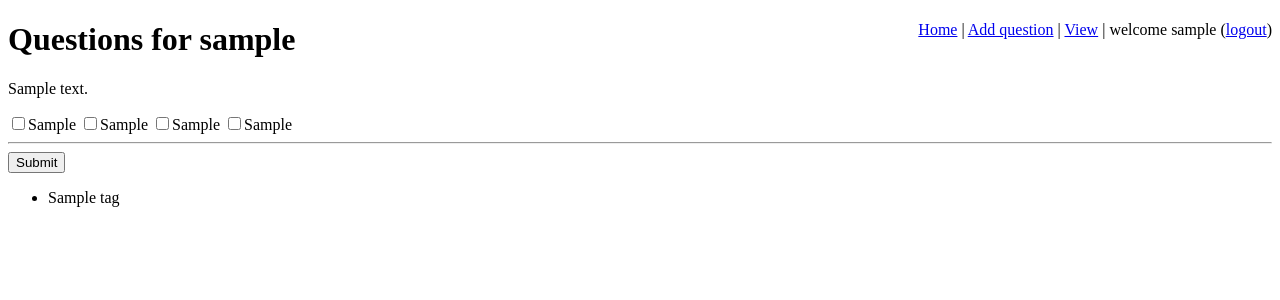
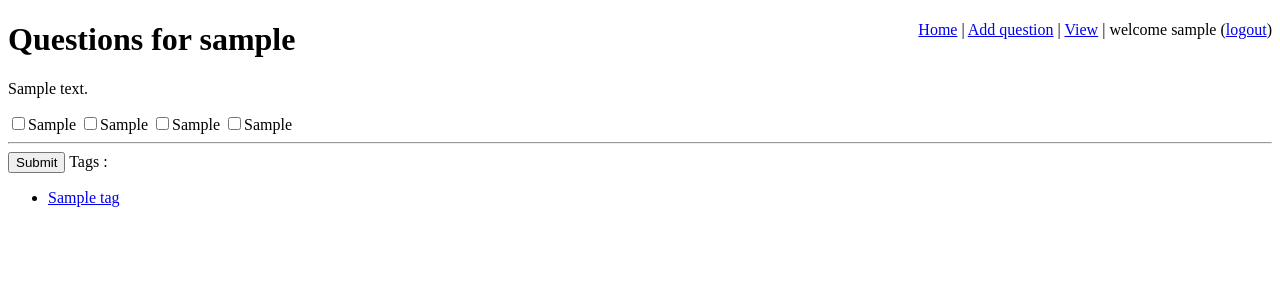
Before and after one commit to tushargosavi/oquiz, a Django app: a page that uses templates/quiz/questions.html in a window 1280 px wide. Shown: the top 300 px of the page. Run offline with Django 3.2, Linux system fonts and the light colour scheme; a user stored in the database is signed in; tables that the repository leaves empty hold one stand-in row (values such as "Sample post"); parts of the project's set-up code (start-up, migrations or seed data) failed here and were passed over.

Commit message:
Add link to tags

```diff
--- a/templates/quiz/questions.html
+++ b/templates/quiz/questions.html
@@ -10,9 +10,10 @@
     <hr>
     <input type="submit" value="Submit" />
     {% if show_tags %}
+    Tags :
     <ul>
       {% for tag in question.tag_set.all %}
-      <li>{{ tag.name }}</li>
+      <li><a href="/tag/{{ tag.name }}">{{ tag.name }}</a></li>
       {% endfor %}
     </ul>
     {% endif %}
```
